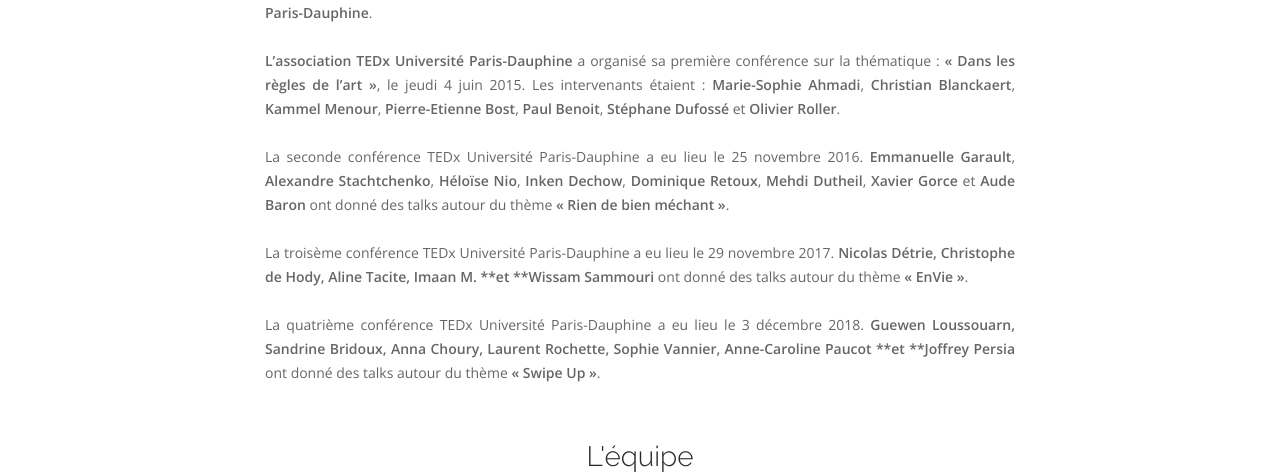
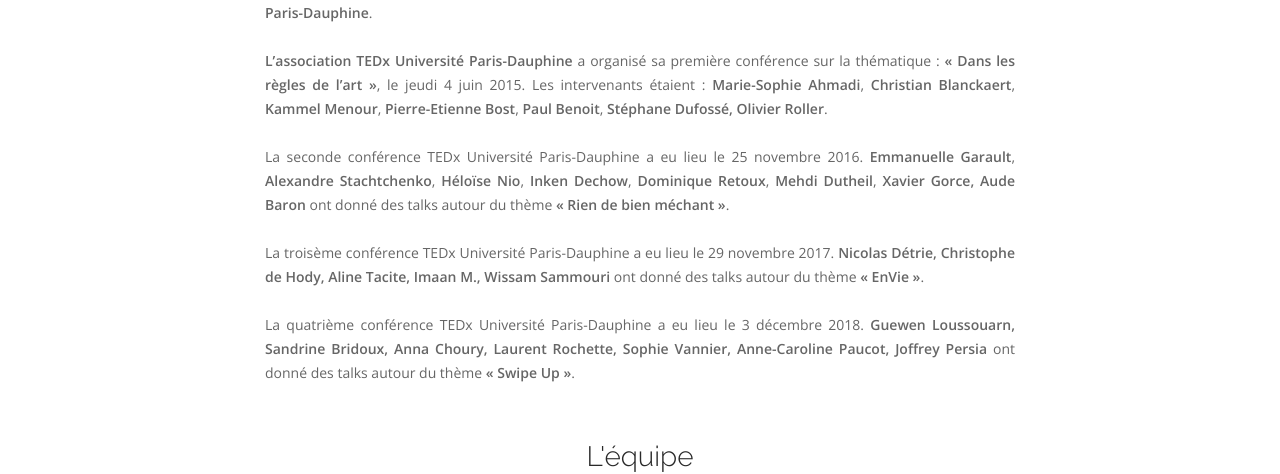
Before and after one commit to tedxparisdauphine/tedxparisdauphine.github.io, a Jekyll site: the page built from _pages/association.html, in a window 1280 px wide. Shown: the part 294-768 px from the top of the page. Built offline with Jekyll 4.4.1, drawn with Linux system fonts in a browser that asks for light colours; nearby versions of some CDN libraries; comment, search, counter and statistics services are not loaded.

```diff
--- a/_data/association.yml
+++ b/_data/association.yml
@@ -9,25 +9,24 @@ association-description: >-
   conférence sur la thématique : **« Dans les règles de l’art »**, le jeudi 4
   juin 2015. Les intervenants étaient : **Marie-Sophie Ahmadi**, **Christian
   Blanckaert**, **Kammel Menour**, **Pierre-Etienne Bost**, **Paul Benoit**,
-  **Stéphane Dufossé** et **Olivier Roller**.
+  **Stéphane Dufossé, Olivier Roller**.
 
 
   La seconde conférence TEDx Université Paris-Dauphine a eu lieu le 25 novembre
   2016. **Emmanuelle Garault**, **Alexandre Stachtchenko**, **Héloïse Nio**,
-  **Inken Dechow**, **Dominique Retoux**, **Mehdi Dutheil**, **Xavier Gorce** et
-  **Aude Baron** ont donné des talks autour du thème **« Rien de bien méchant
-  »**.
+  **Inken Dechow**, **Dominique Retoux**, **Mehdi Dutheil**, **Xavier Gorce,
+  Aude Baron** ont donné des talks autour du thème **« Rien de bien méchant »**.
 
 
   La troisème conférence TEDx Université Paris-Dauphine a eu lieu le 29 novembre
-  2017. **Nicolas Détrie, Christophe de Hody, Aline Tacite, Imaan M. **et
-  **Wissam Sammouri** ont donné des talks autour du thème **« EnVie »**.
+  2017. **Nicolas Détrie, Christophe de Hody, Aline Tacite, Imaan M., Wissam
+  Sammouri** ont donné des talks autour du thème **« EnVie »**.
 
 
   La quatrième conférence TEDx Université Paris-Dauphine a eu lieu le 3 décembre
   2018. **Guewen Loussouarn, Sandrine Bridoux, Anna Choury, Laurent Rochette,
-  Sophie Vannier, Anne-Caroline Paucot **et **Joffrey Persia** ont donné des
-  talks autour du thème **« Swipe Up »**.
+  Sophie Vannier, Anne-Caroline Paucot, Joffrey Persia** ont donné des talks
+  autour du thème **« Swipe Up »**.
 team-picture: /assets/images/uploads/tedxupd-2018-19-convertimage.jpg
 teams:
   - members: >-
```
